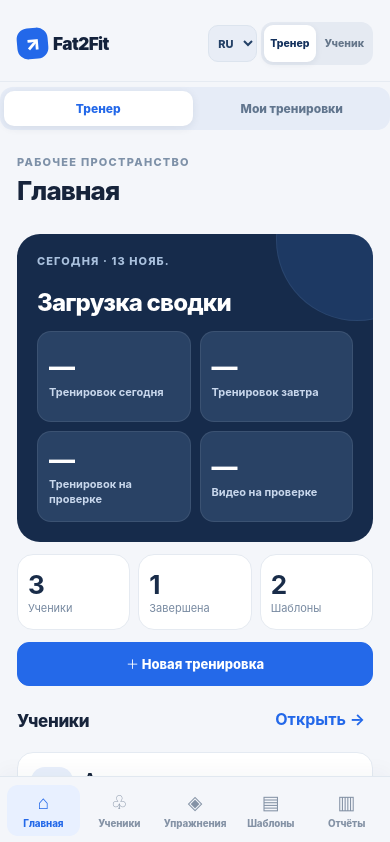
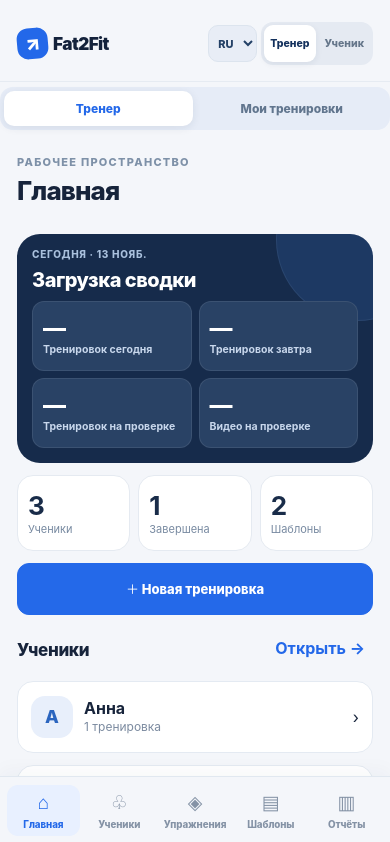
Before and after one commit to xD1v3R-kdm/Fat2Fit, a Next.js app: page / in a window 390 px wide. Shown: the top 842 px of the page. Built offline with nearby package versions, Linux system fonts and the light colour scheme.

Commit message:
Reduce coach control panel height and keep KPI cards readable on iPhone

```diff
--- a/src/app/globals.css
+++ b/src/app/globals.css
@@ -216,3 +216,21 @@ input,textarea,select {max-width:100%}
 #phone .result-compare-row span:not(:first-child){text-align:right}
 #phone .result-compare-row strong{text-align:right;font-size:11px;color:#192c49}
 @media(max-width:350px){#phone .coach-kpi span{font-size:10px}#phone .result-compare-head,#phone .result-compare-row{gap:3px;font-size:10px}}
+
+
+/* Fat2Fit 0.8.1 — compact coach overview without hiding any of the four KPIs. */
+#phone .hero.coach-control{padding:14px 15px 15px;gap:9px}
+#phone .hero.coach-control .eyebrow{font-size:10px;letter-spacing:.7px;margin-bottom:0}
+#phone .hero.coach-control h2{font-size:20px;line-height:1.16;letter-spacing:-.5px}
+#phone .coach-control .coach-kpi-grid{gap:7px}
+#phone .coach-control .coach-kpi{min-height:70px;padding:9px 10px;gap:3px;border-radius:12px}
+#phone .coach-control .coach-kpi strong{font-size:23px;line-height:1}
+#phone .coach-control .coach-kpi span{font-size:10.5px;line-height:1.27}
+#phone .coach-control .coach-reminder-box{padding-top:8px}
+#phone .coach-control .coach-reminder-trigger{min-height:34px}
+#phone .new-workout-action{min-height:52px;font-weight:800}
+@media(max-width:350px){
+ #phone .hero.coach-control{padding:12px;gap:8px}
+ #phone .coach-control .coach-kpi{padding:8px;min-height:70px}
+ #phone .coach-control .coach-kpi span{font-size:10px}
+}
```
